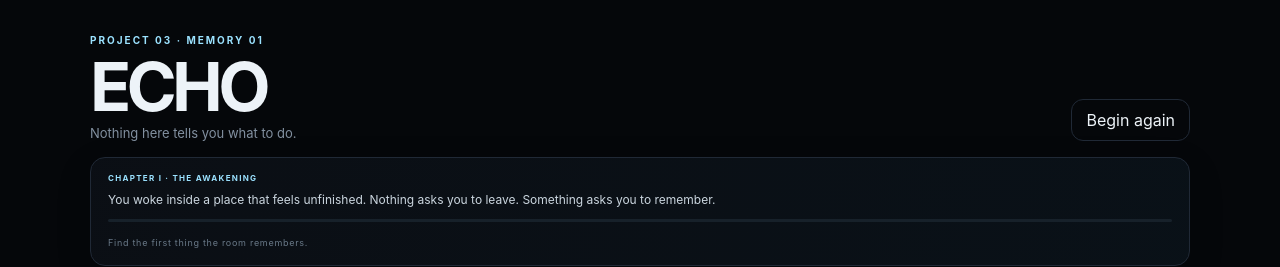
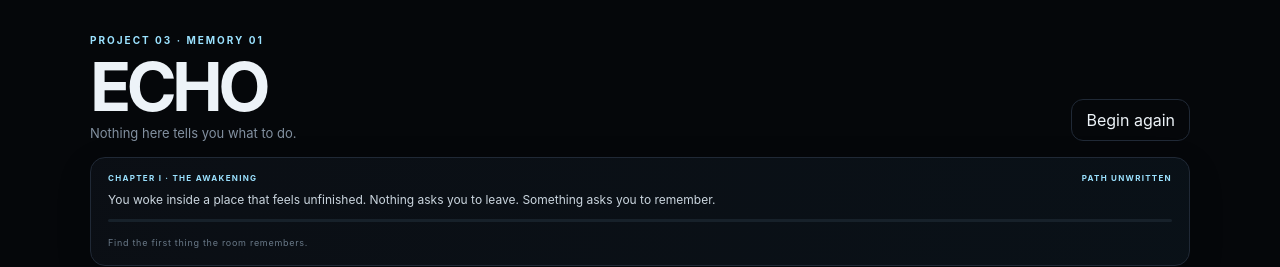
Before and after one commit to farixhere/echo, a Next.js app: page / in a window 1280 px wide. Shown: the top 267 px of the page. Built offline with nearby package versions, Linux system fonts and the light colour scheme.

Commit message:
Align story UI with branching state model

```diff
--- a/components/game/EchoRoom.tsx
+++ b/components/game/EchoRoom.tsx
@@ -342,7 +342,7 @@ export default function EchoRoom() {
       <section className="story-card" aria-live="polite">
         <div className="story-topline">
           <span>{story.chapter}</span>
-          <span>{story.routeLabel}</span>
+          <span>{story.route === 'unwritten' ? 'PATH UNWRITTEN' : `PATH: ${story.route.toUpperCase()} · ${story.branchKey}`}</span>
         </div>
         <p>{story.narration}</p>
         <div className="story-progress" aria-label={`Story progress ${storyProgress}%`}><span style={{ width: `${storyProgress}%` }} /></div>
```
